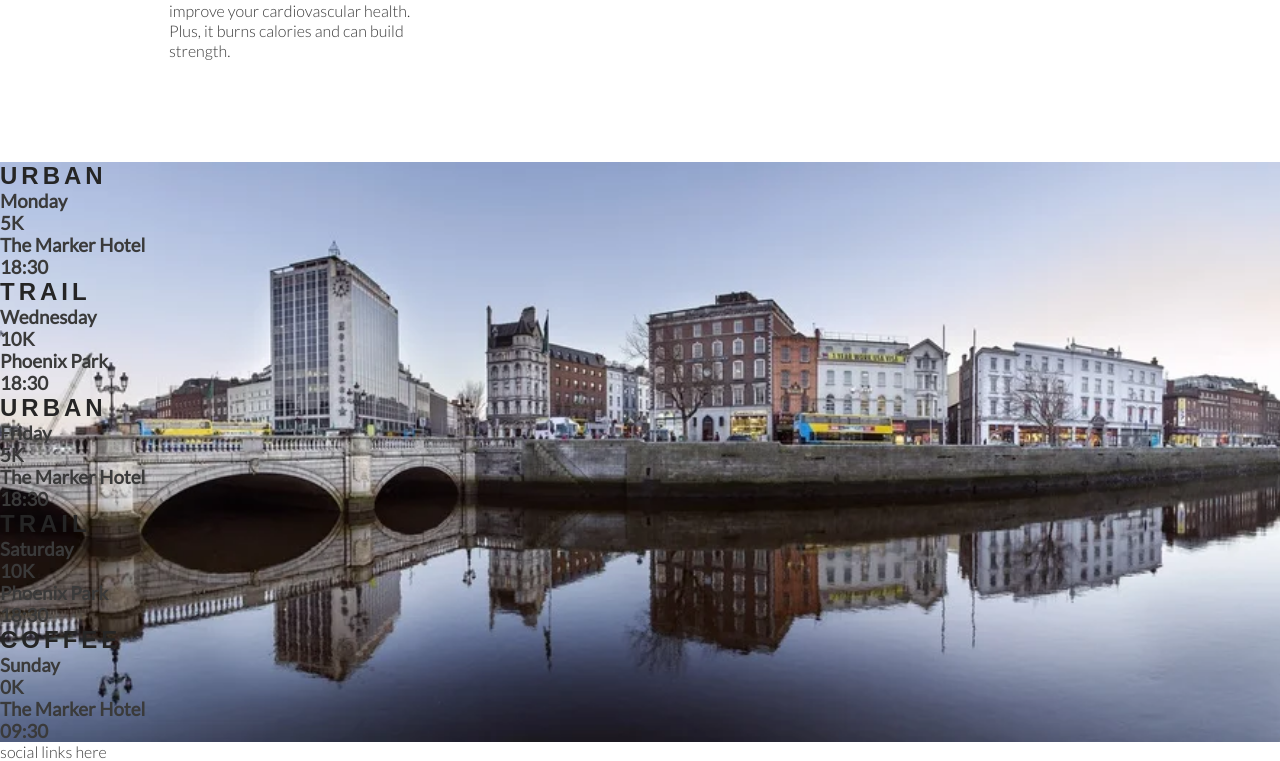
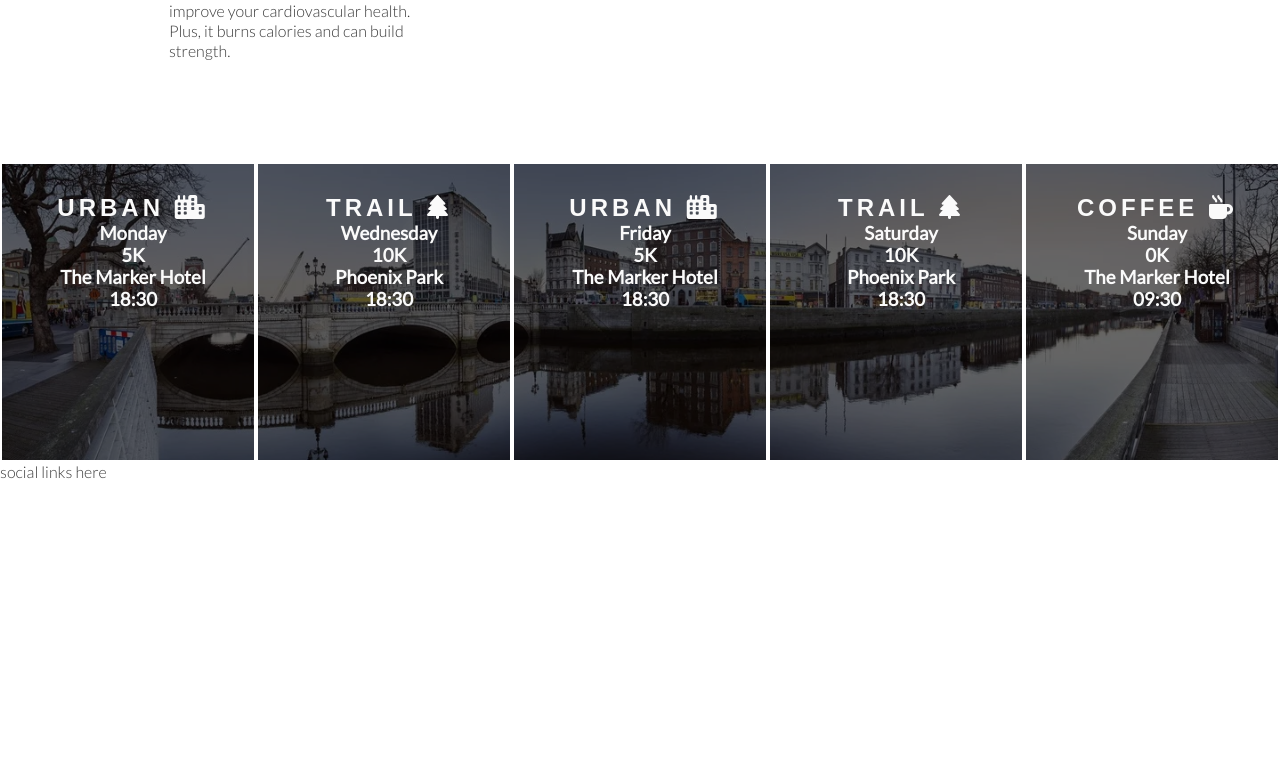
Before and after one commit to ARP-25/LoveRunning, a plain HTML site: page index.html in a window 1280 px wide. Shown: the part 1133-1894 px from the top of the page. After the commit the page ends 1614 px from the top, so only its background shows below. Drawn offline with Linux system fonts and the light colour scheme.

Commit message:
Style Times panel and add icons

```diff
--- a/assets/css/style.css
+++ b/assets/css/style.css
@@ -196,3 +196,19 @@ h2 {
     width: 100%;
     overflow: hidden;
 }
+
+#times div {
+    color: #fafafa;
+    background-color: rgba(0, 0, 0, .6);
+    width: 20%;
+    height: 300px;
+    float: left;
+    padding: 30px 0 0 10px;
+    text-align: center;
+    border: 2px solid white;
+    box-sizing: border-box;
+}
+
+#times h2 {
+    color: #fafafa;
+}
--- a/index.html
+++ b/index.html
@@ -96,35 +96,35 @@
     <!-- Running locations, distance and times -->
     <section id="times">
         <div>
-            <h2>Urban</h2>
+            <h2>Urban <i class="fa-solid fa-city"></i></h2>
             <h3>Monday</h3>
             <h3>5K</h3>
             <h3>The Marker Hotel</h3>
             <h3>18:30</h3>
         </div>
         <div>
-            <h2>Trail</h2>
+            <h2>Trail <i class="fa-sharp fa-solid fa-tree"></i></h2>
             <h3>Wednesday</h3>
             <h3>10K</h3>
             <h3>Phoenix Park</h3>
             <h3>18:30</h3>
         </div>
         <div>
-            <h2>Urban</h2>
+            <h2>Urban <i class="fa-solid fa-city"></i></h2>
             <h3>Friday</h3>
             <h3>5K</h3>
             <h3>The Marker Hotel</h3>
             <h3>18:30</h3>
         </div>
         <div>
-            <h2>Trail</h2>
+            <h2>Trail <i class="fa-sharp fa-solid fa-tree"></i></h2>
             <h3>Saturday</h3>
             <h3>10K</h3>
             <h3>Phoenix Park</h3>
             <h3>18:30</h3>
         </div>
         <div>
-            <h2>Coffee</h2>
+            <h2>Coffee <i class="fa-solid fa-mug-hot"></i></h2>
             <h3>Sunday</h3>
             <h3>0K</h3>
             <h3>The Marker Hotel</h3>
```
